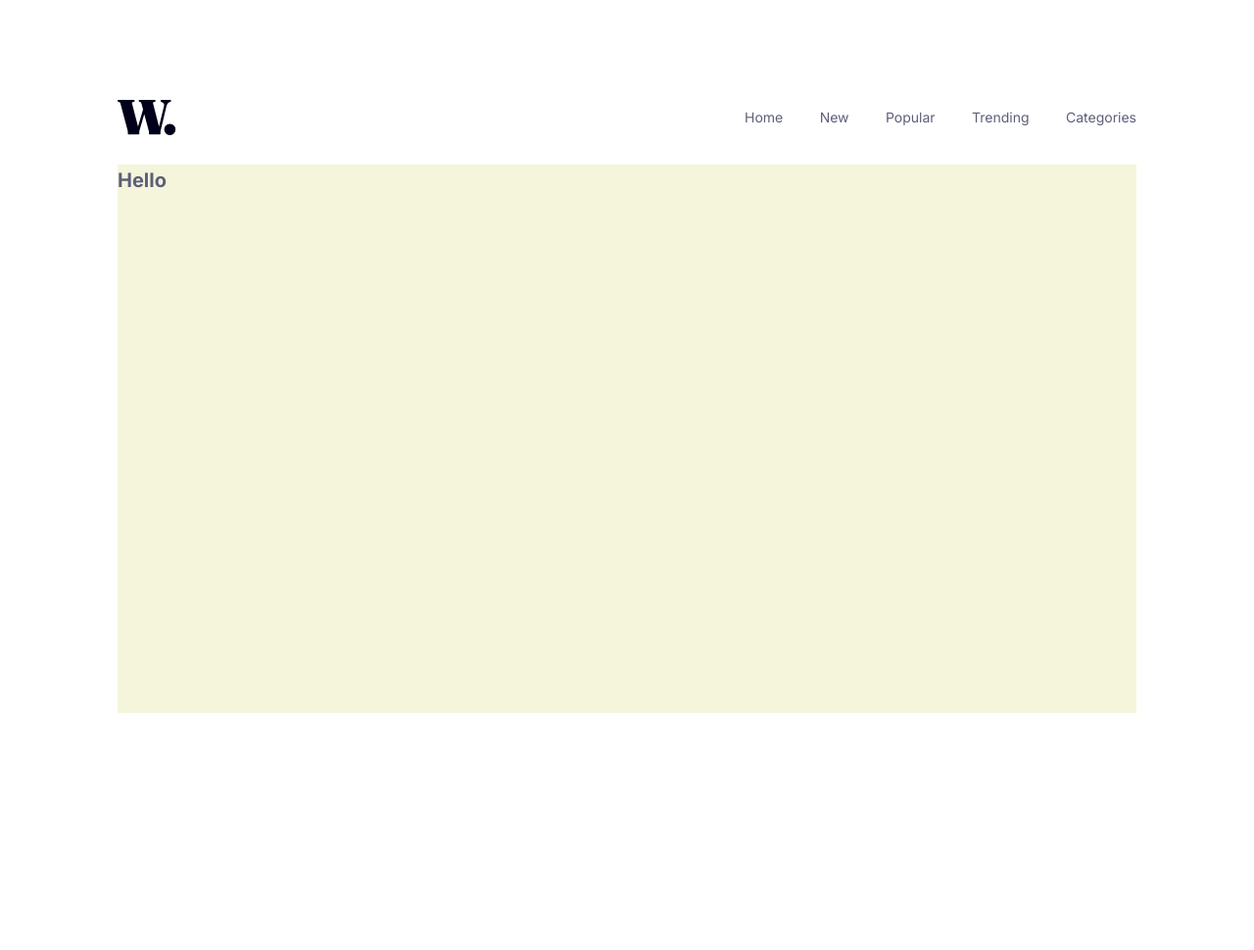
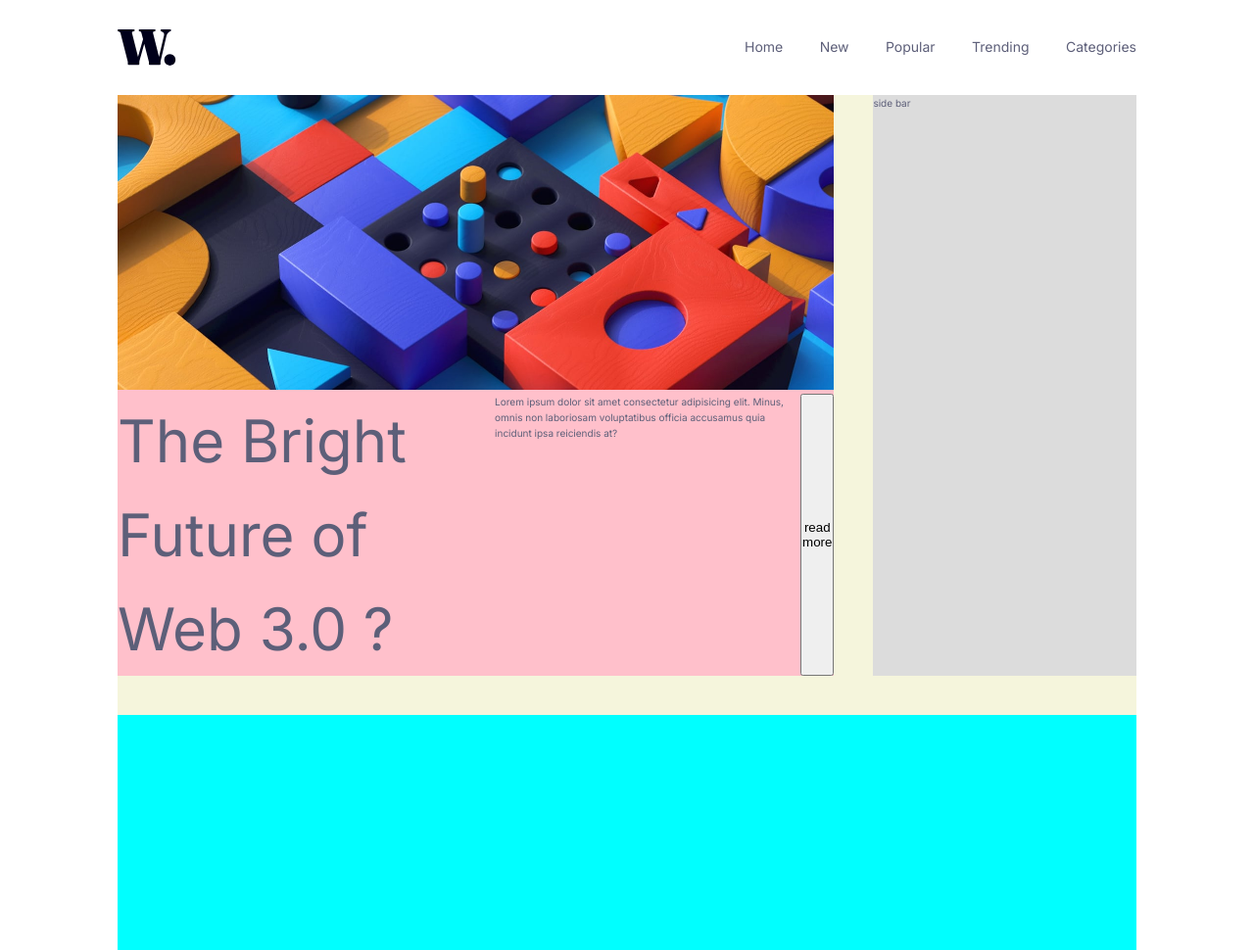
Before and after one commit to JaiminR28/News-homepage, a website: page index.html in a window 1280 px wide. Shown: the whole page at 98% size. Before the commit the page ends 800 px from the top, so only its background shows below. Drawn offline with nearby package versions, Linux system fonts and the light colour scheme; files that its build step writes are made by us from their sources.

Commit message:
basic layout for blog content made

```diff
--- a/index.html
+++ b/index.html
@@ -41,7 +41,26 @@
 		</header>
 
 		<main class="content">
-			<h1>Hello</h1>
+			<div class="Blog">
+				<img
+					class="Blog__img"
+					src="./assets/images/image-web-3-desktop.jpg"
+					alt="Blog Main Image"
+				/>
+				<div class="Blog__content">
+					<div class="Blog__title">
+						The Bright Future of Web 3.0 ?
+					</div>
+					<div class="Blog__discription">
+						Lorem ipsum dolor sit amet consectetur adipisicing elit.
+						Minus, omnis non laboriosam voluptatibus officia
+						accusamus quia incidunt ipsa reiciendis at?
+					</div>
+					<button>read more</button>
+				</div>
+			</div>
+			<aside class="sidebar">side bar</aside>
+			<div class="suggestions"></div>
 		</main>
 	</body>
 </html>
--- a/sass/Pages/_home.scss
+++ b/sass/Pages/_home.scss
@@ -1,6 +1,39 @@
 .content {
+	background-color: beige;
+
+	display: grid;
 	grid-column: center-start / center-end;
 	grid-row: main-start / main-end;
 
-	background-color: beige;
+	grid-template-columns: repeat(7, 1fr);
+
+	grid-template-rows: [main-blog-start] minmax(min-content, 70vh) [main-blog-end] 30vh;
+	grid-gap: 4rem;
 }
+
+.Blog {
+	grid-column: 1 / span 5;
+	background-color: pink;
+
+	&__img {
+		width: 100%;
+	}
+
+	&__content {
+		display: flex;
+	}
+
+	&__title {
+		font-size: 6rem;
+	}
+}
+
+.sidebar {
+	grid-column: 6 / -1;
+	background-color: gainsboro;
+}
+
+.suggestions {
+	grid-column: 1 / -1;
+	background-color: aqua;
+}
--- a/sass/base/_base.scss
+++ b/sass/base/_base.scss
@@ -19,11 +19,11 @@ body {
 }
 
 .container {
-	height: 100vh;
+	min-height: 100vh;
 	display: grid;
 	grid-template-rows:
 		1fr [header-start] min-content [header-end main-start] minmax(
-			min-content,
+			max-content,
 			70vh
 		)
 		[main-end] 1fr;
```
